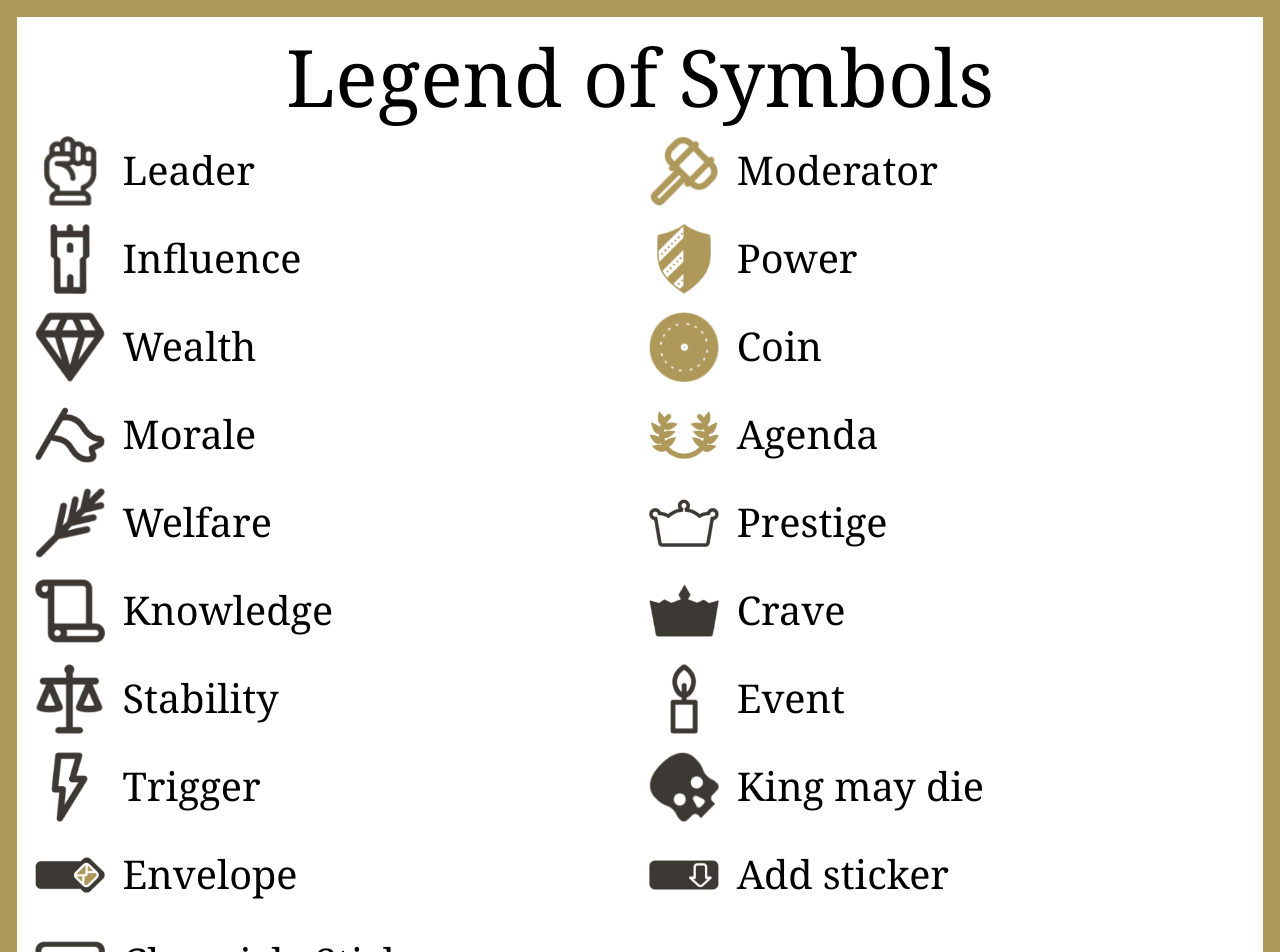
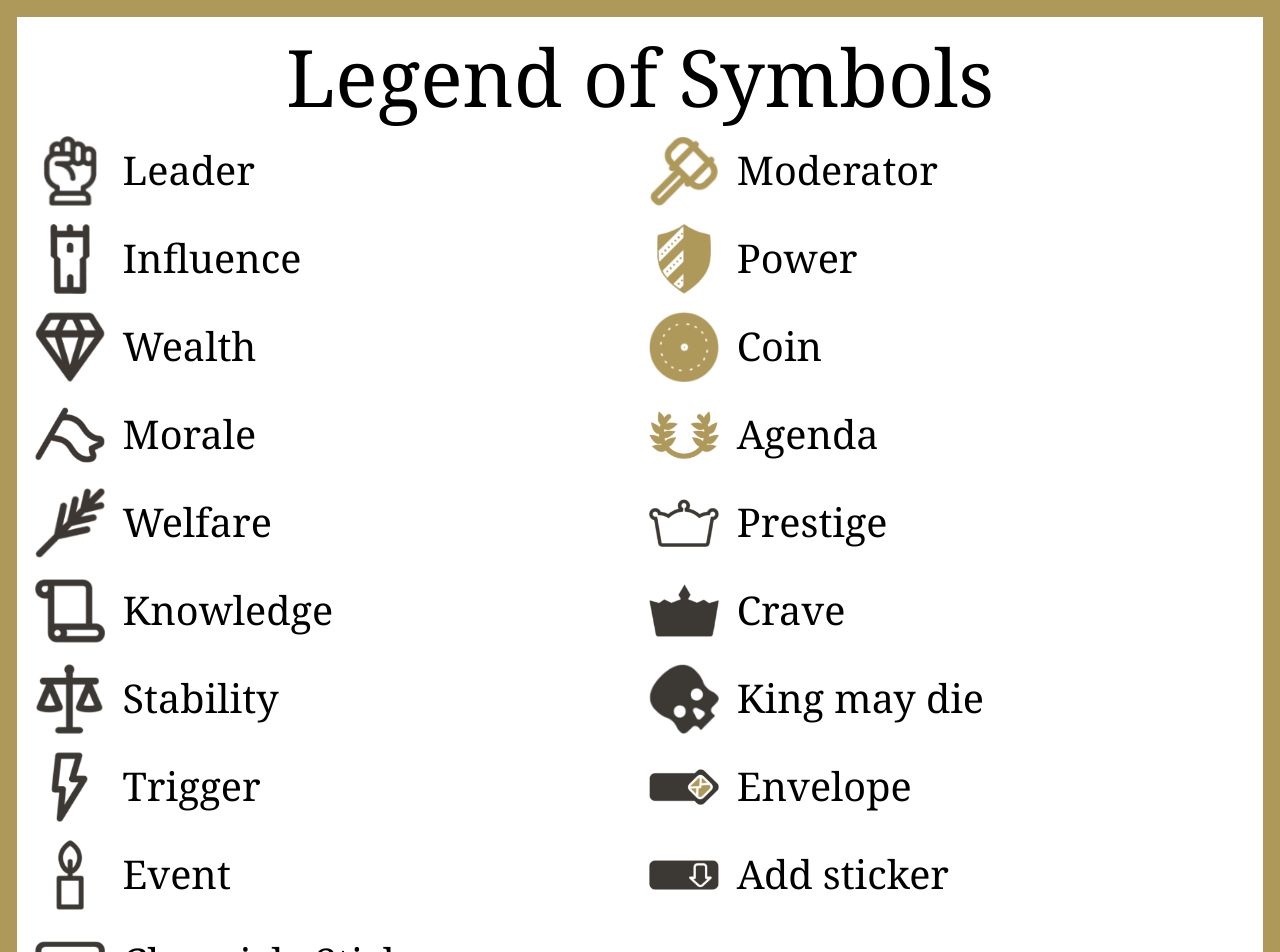
Before and after one commit to nick1n/heat, a Vue app: page /#/king in a window 1280 px wide. Shown: the top 952 px of the page. Built offline with nearby package versions, Linux system fonts and the light colour scheme.

Commit message:
changed icon order and pass text

```diff
--- a/src/views/KingAidView.vue
+++ b/src/views/KingAidView.vue
@@ -70,20 +70,20 @@ function handleAnchor(event: MouseEvent) {
             <div>Stability</div>
           </div>
           <div class="flex items-center gap-4">
-            <div class="flex h-16 w-16 items-center justify-center"><img class="max-h-full" src="/king/event.png" /></div>
-            <div>Event</div>
+            <div class="flex h-16 w-16 items-center justify-center"><img class="max-h-full" src="/king/death.png" /></div>
+            <div>King may die</div>
           </div>
           <div class="flex items-center gap-4">
             <div class="flex h-16 w-16 items-center justify-center"><img class="max-h-full" src="/king/trigger.png" /></div>
             <div>Trigger</div>
           </div>
           <div class="flex items-center gap-4">
-            <div class="flex h-16 w-16 items-center justify-center"><img class="max-h-full" src="/king/death.png" /></div>
-            <div>King may die</div>
+            <div class="flex h-16 w-16 items-center justify-center"><img class="max-h-full" src="/king/envelope.png" /></div>
+            <div>Envelope</div>
           </div>
           <div class="flex items-center gap-4">
-            <div class="flex h-16 w-16 items-center justify-center"><img class="max-h-full" src="/king/envelope.png" /></div>
-            <div>Envelope</div>
+            <div class="flex h-16 w-16 items-center justify-center"><img class="max-h-full" src="/king/event.png" /></div>
+            <div>Event</div>
           </div>
           <div class="flex items-center gap-4">
             <div class="flex h-16 w-16 items-center justify-center"><img class="max-h-full" src="/king/sticker.png" /></div>
@@ -180,7 +180,7 @@ function handleAnchor(event: MouseEvent) {
       <div class="ml-12 hidden">Pass to <strong>Gather Power</strong>; +1<img class="inline h-12 align-top" src="/king/coin.png" /></div>
       <div class="ml-12">Pass to <strong>Gather Power</strong> and +1<img class="inline h-12 align-top" src="/king/coin.png" /></div>
       <div class="ml-20">
-        <em>If first, become <img class="inline h-12 align-top" src="/king/moderator.png" /> Moderator</em>
+        <em>First to pass, become <img class="inline h-12 align-top" src="/king/moderator.png" /> Moderator</em>
       </div>
       <div>Choice cannot be changed later.</div>
       <div class="pl-6">May increase existing bid.</div>
```
